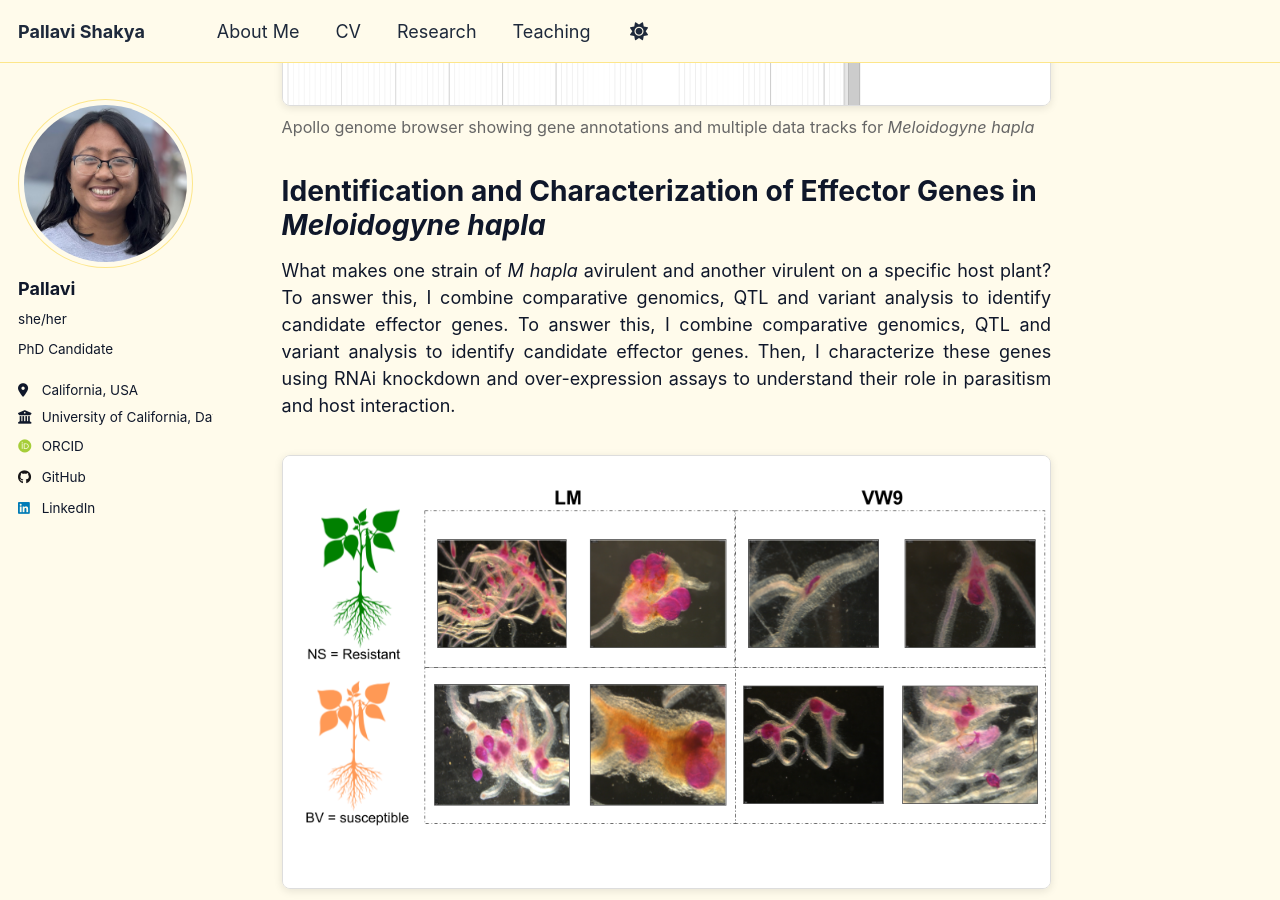
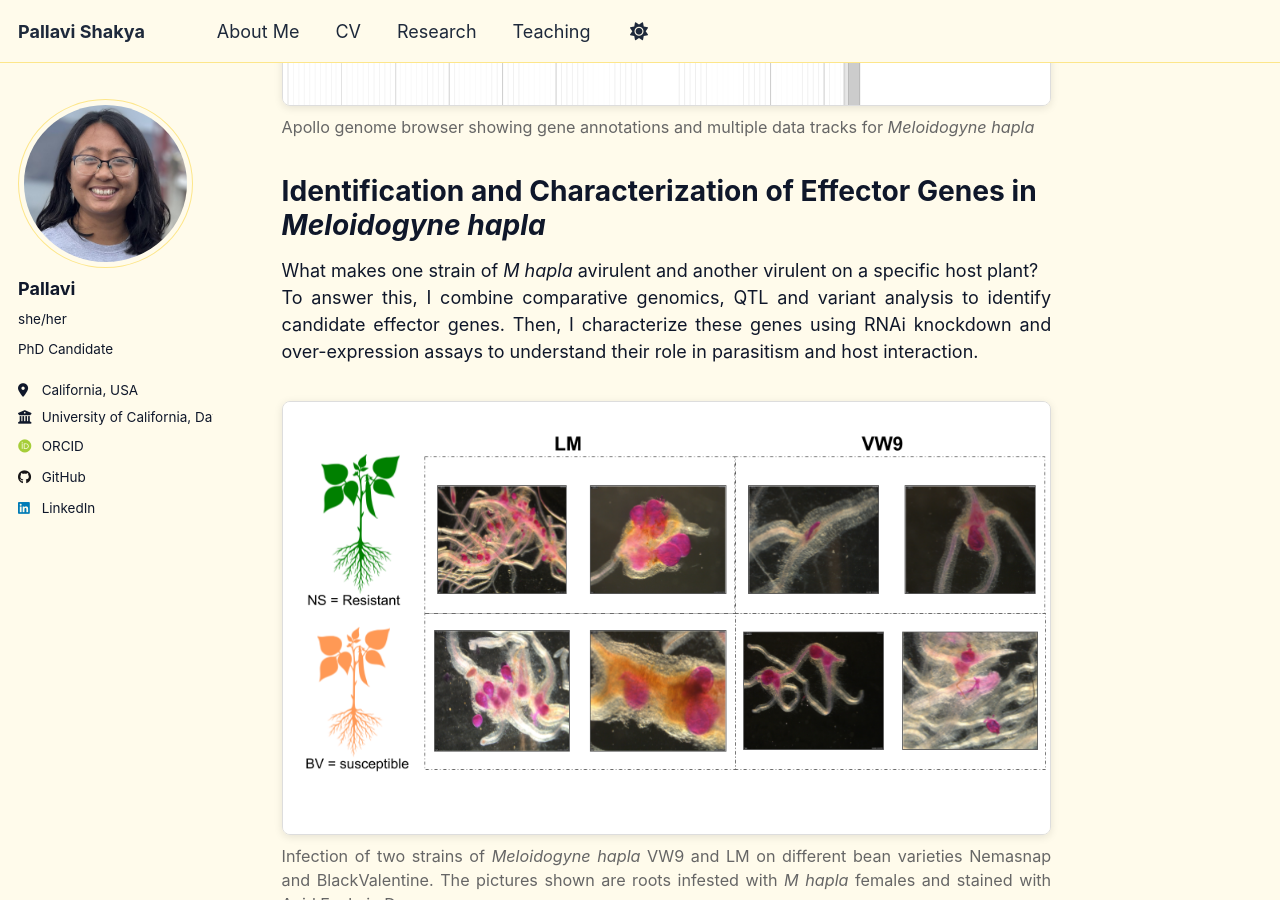
Before and after one commit to PallaviShakya/pallavishakya.github.io, a Jekyll site: the page built from _pages/research.md, in a window 1280 px wide and 900 px high, scrolled down 2294 px. Built offline with Jekyll 4.4.1, drawn with Linux system fonts in a browser that asks for light colours; some web fonts are replaced.

```diff
--- a/_pages/research.md
+++ b/_pages/research.md
@@ -264,7 +264,6 @@ This provides our collaborators with an easy-to-use web interface to visualize t
 # Identification and Characterization of Effector Genes in _Meloidogyne hapla_
 What makes one strain of _M hapla_ avirulent and another virulent on a specific host plant?
 To answer this, I combine comparative genomics, QTL and variant analysis to identify candidate effector genes.
-To answer this, I combine comparative genomics, QTL and variant analysis to identify candidate effector genes.
 Then, I characterize these genes using RNAi knockdown and over-expression assays to understand their role in parasitism and host interaction.
 
 <div style="text-align: center; margin: 2rem 0;"> <img src="/images/research/Oct%2020,%202025_ProgressReport_PLPSeminar.png" alt="_M hapla_ infection on beans" style="max-width: 100%; border: 1px solid #ddd; border-radius: 8px; box-shadow: 0 2px 8px rgba(0,0,0,0.1);"> <p style="margin-top: 0.5rem; color: #666; font-size: 0.9rem;">Infection of two strains of <em>Meloidogyne hapla</em> VW9 and LM on different bean varieties Nemasnap and BlackValentine. The pictures shown are roots infested with <em>M hapla</em> females and stained with Acid Fuchsin Dye.</p> </div>
```
